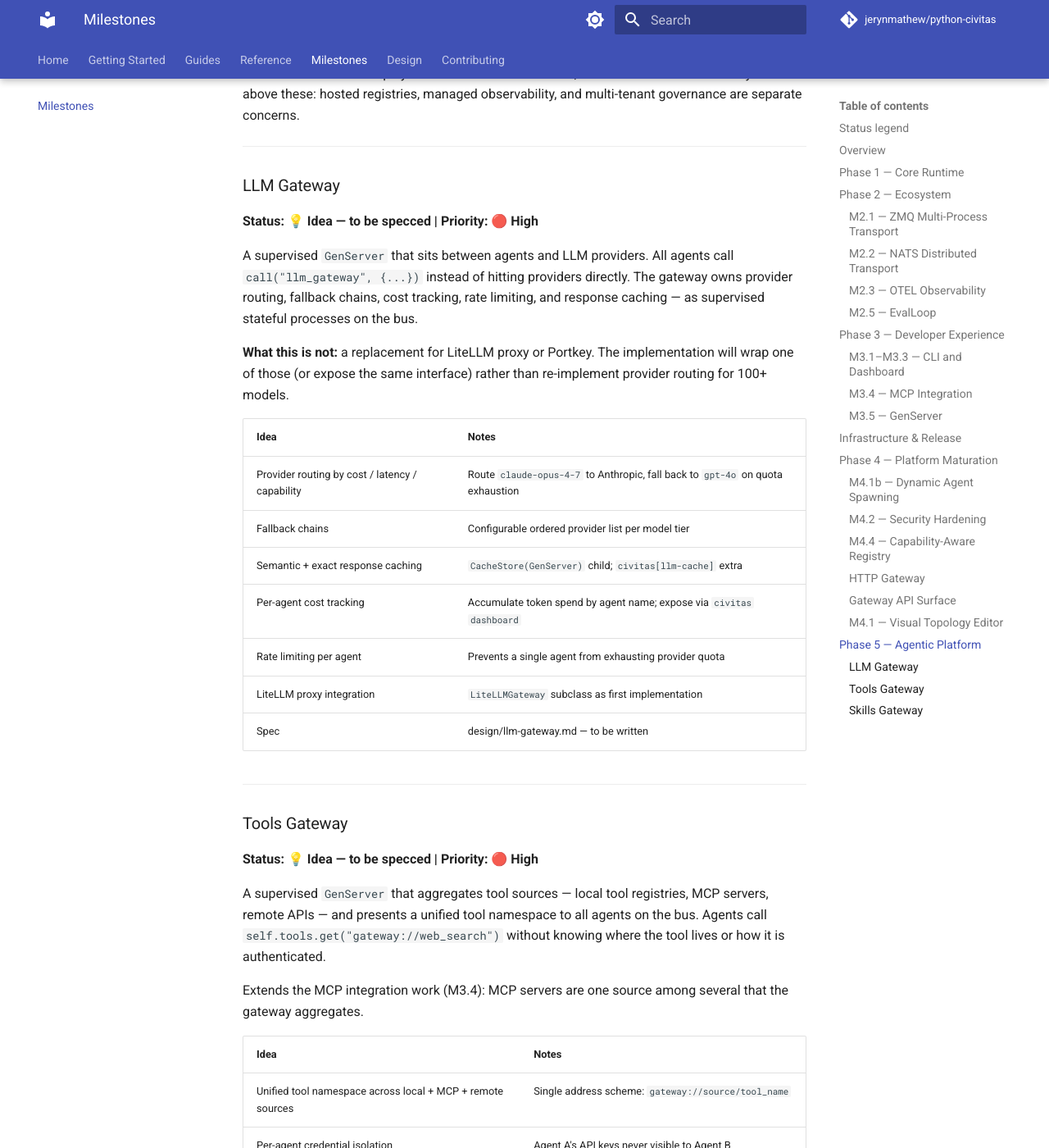
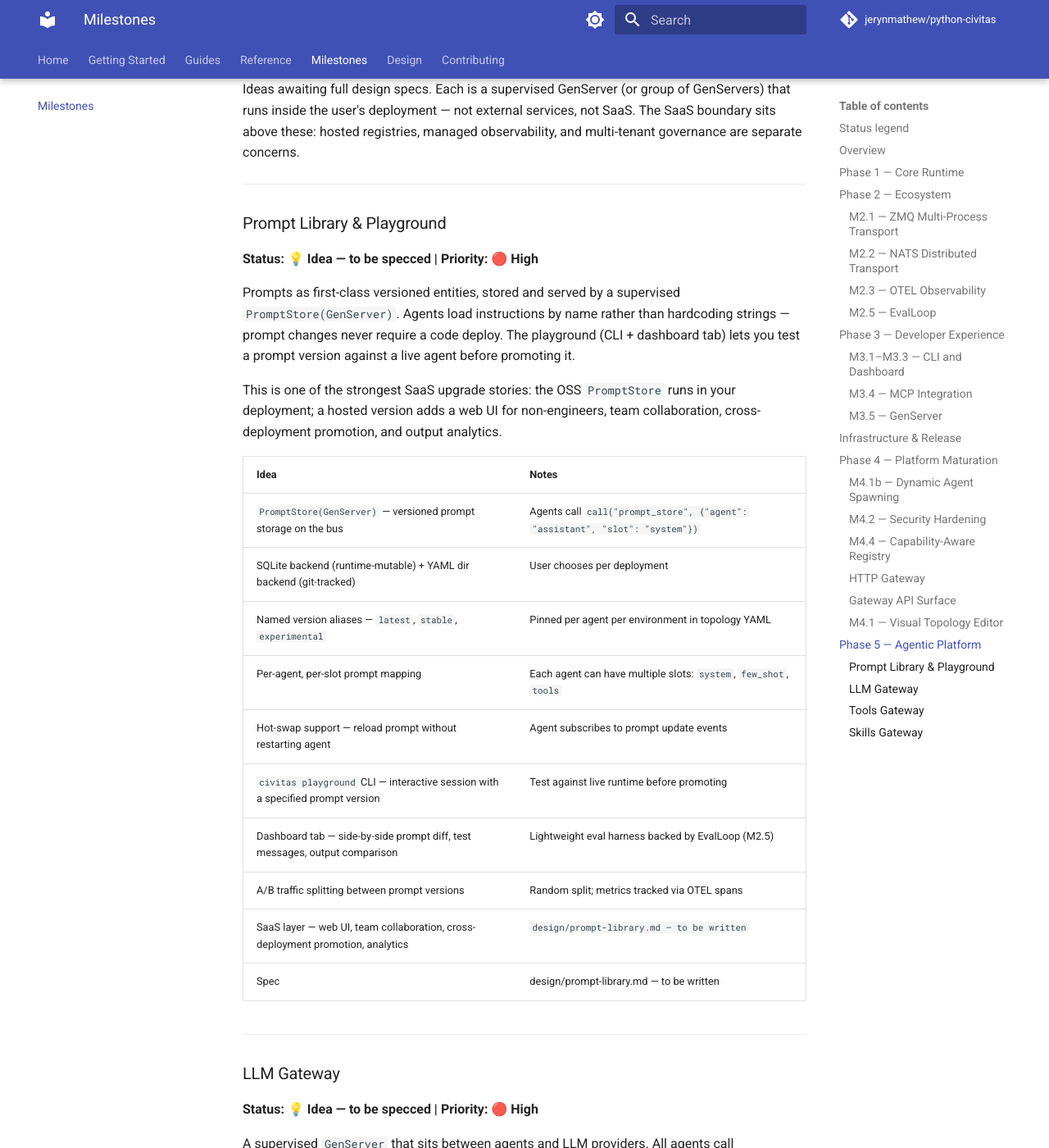
Before and after one commit to jerynmathew/python-civitas, an MkDocs documentation site: the page built from docs/milestones.md, in a window 1280 px wide and 1400 px high, scrolled down 10106 px. Shown: the whole window at 82% size. Built offline with MkDocs 1.6.1 and Material for MkDocs 9.7.7, drawn with Linux system fonts in a browser that asks for light colours; comment, search, counter and statistics services are not loaded; some of the changed text lies outside the part shown.

Commit message:
docs: add Prompt Library & Playground to Phase 5 milestones
- Versioned PromptStore(GenServer), per-agent/per-slot mapping, hot-swap
- civitas playground CLI + dashboard tab for testing prompt versions
- A/B traffic splitting, SaaS upgrade path noted

```diff
--- a/docs/milestones.md
+++ b/docs/milestones.md
@@ -34,6 +34,7 @@ Development progress across all phases of Civitas.
 | 4 | [HTTP Gateway](#http-gateway) | ⏳ Planned | v0.4 |
 | 4 | [Gateway API Surface](#gateway-api-surface) | ⏳ Planned | v0.4 |
 | 4 | [Visual Topology Editor](#m41-visual-topology-editor) | ⏸️ Deferred | — |
+| 5 | [Prompt Library & Playground](#prompt-library--playground) | 💡 Idea | v0.5+ |
 | 5 | [LLM Gateway](#llm-gateway) | 💡 Idea | v0.5+ |
 | 5 | [Tools Gateway](#tools-gateway) | 💡 Idea | v0.5+ |
 | 5 | [Skills Gateway](#skills-gateway) | 💡 Idea | v0.5+ |
@@ -302,6 +303,29 @@ Ideas awaiting full design specs. Each is a supervised GenServer (or group of Ge
 
 ---
 
+### Prompt Library & Playground
+
+**Status: 💡 Idea — to be specced | Priority: 🔴 High**
+
+Prompts as first-class versioned entities, stored and served by a supervised `PromptStore(GenServer)`. Agents load instructions by name rather than hardcoding strings — prompt changes never require a code deploy. The playground (CLI + dashboard tab) lets you test a prompt version against a live agent before promoting it.
+
+This is one of the strongest SaaS upgrade stories: the OSS `PromptStore` runs in your deployment; a hosted version adds a web UI for non-engineers, team collaboration, cross-deployment promotion, and output analytics.
+
+| Idea | Notes |
+|------|-------|
+| `PromptStore(GenServer)` — versioned prompt storage on the bus | Agents call `call("prompt_store", {"agent": "assistant", "slot": "system"})` |
+| SQLite backend (runtime-mutable) + YAML dir backend (git-tracked) | User chooses per deployment |
+| Named version aliases — `latest`, `stable`, `experimental` | Pinned per agent per environment in topology YAML |
+| Per-agent, per-slot prompt mapping | Each agent can have multiple slots: `system`, `few_shot`, `tools` |
+| Hot-swap support — reload prompt without restarting agent | Agent subscribes to prompt update events |
+| `civitas playground` CLI — interactive session with a specified prompt version | Test against live runtime before promoting |
+| Dashboard tab — side-by-side prompt diff, test messages, output comparison | Lightweight eval harness backed by EvalLoop (M2.5) |
+| A/B traffic splitting between prompt versions | Random split; metrics tracked via OTEL spans |
+| SaaS layer — web UI, team collaboration, cross-deployment promotion, analytics | `design/prompt-library.md — to be written` |
+| Spec | design/prompt-library.md — to be written |
+
+---
+
 ### LLM Gateway
 
 **Status: 💡 Idea — to be specced | Priority: 🔴 High**
```
